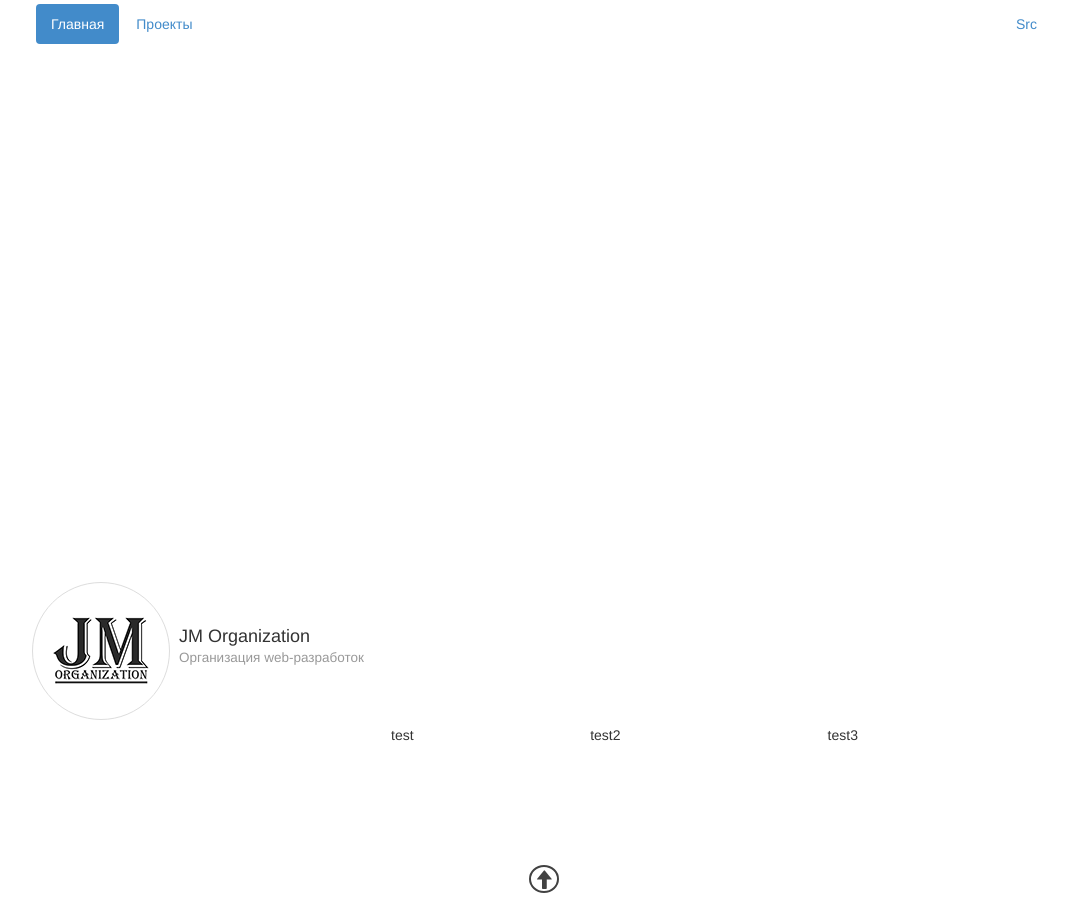
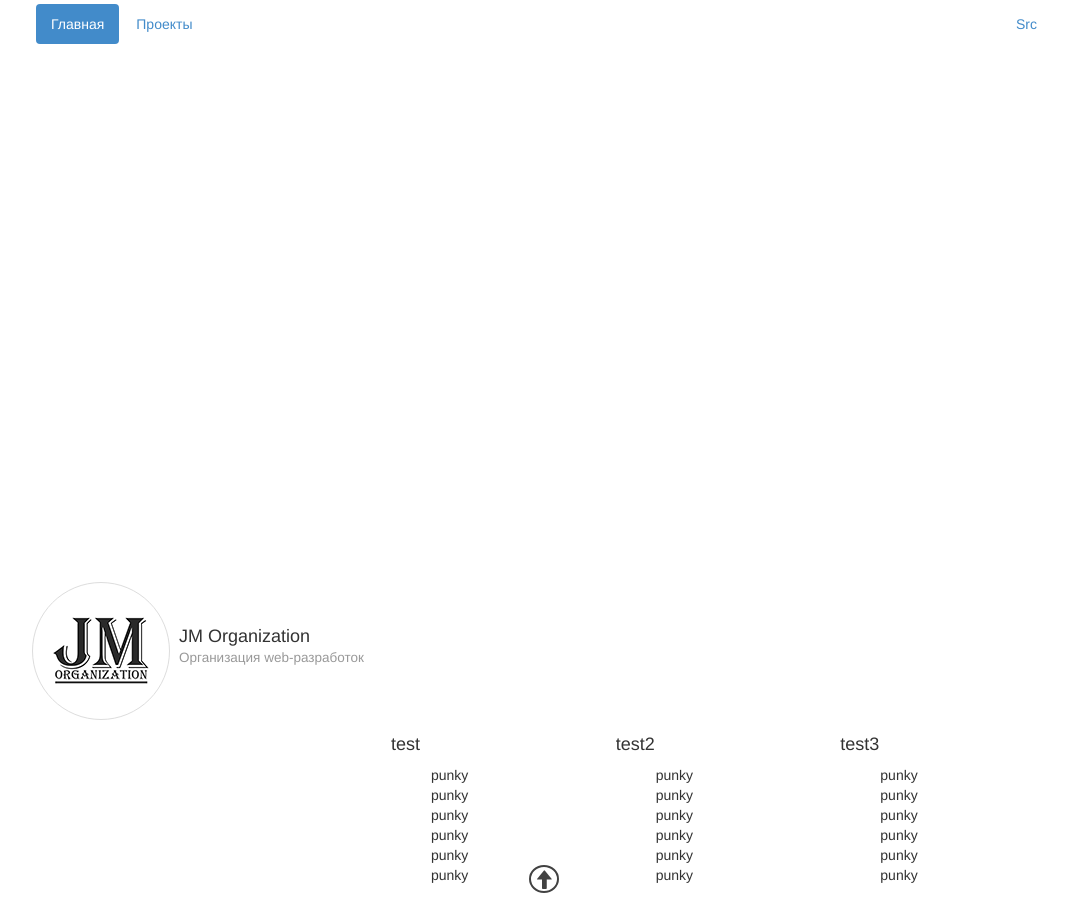
Before and after one commit to jm-organization/jm-organization.github.io, a Jekyll site: the page built from index.html, in a window 1280 px wide and 900 px high, scrolled down 1083 px. Shown: the whole window, without its empty margins (96-1164 px from the left). Built offline with Jekyll 4.4.1, drawn with Linux system fonts in a browser that asks for light colours; the list of posts is cut into pages by our own code.

Commit message:
Исправлен вид футера

```diff
--- a/_includes/jm_footer.html
+++ b/_includes/jm_footer.html
@@ -4,8 +4,38 @@
         <h4>JM Organization <small>Организация web-разработок</small></h4>
     </div>
     <div class="jm-f-blocks">
-        <div class="jm-f-block">test</div>
-        <div class="jm-f-block">test2</div>
-        <div class="jm-f-block">test3</div>
+        <div class="jm-f-block">
+            <h4>test</h4>
+            <ul>
+                <li>punky</li>
+                <li>punky</li>
+                <li>punky</li>
+                <li>punky</li>
+                <li>punky</li>
+                <li>punky</li>
+            </ul>
+        </div>
+        <div class="jm-f-block">
+            <h4>test2</h4>
+            <ul>
+                <li>punky</li>
+                <li>punky</li>
+                <li>punky</li>
+                <li>punky</li>
+                <li>punky</li>
+                <li>punky</li>
+            </ul>
+        </div>
+        <div class="jm-f-block">
+            <h4>test3</h4>
+            <ul>
+                <li>punky</li>
+                <li>punky</li>
+                <li>punky</li>
+                <li>punky</li>
+                <li>punky</li>
+                <li>punky</li>
+            </ul>
+        </div>
     </div>
 </div>
```
